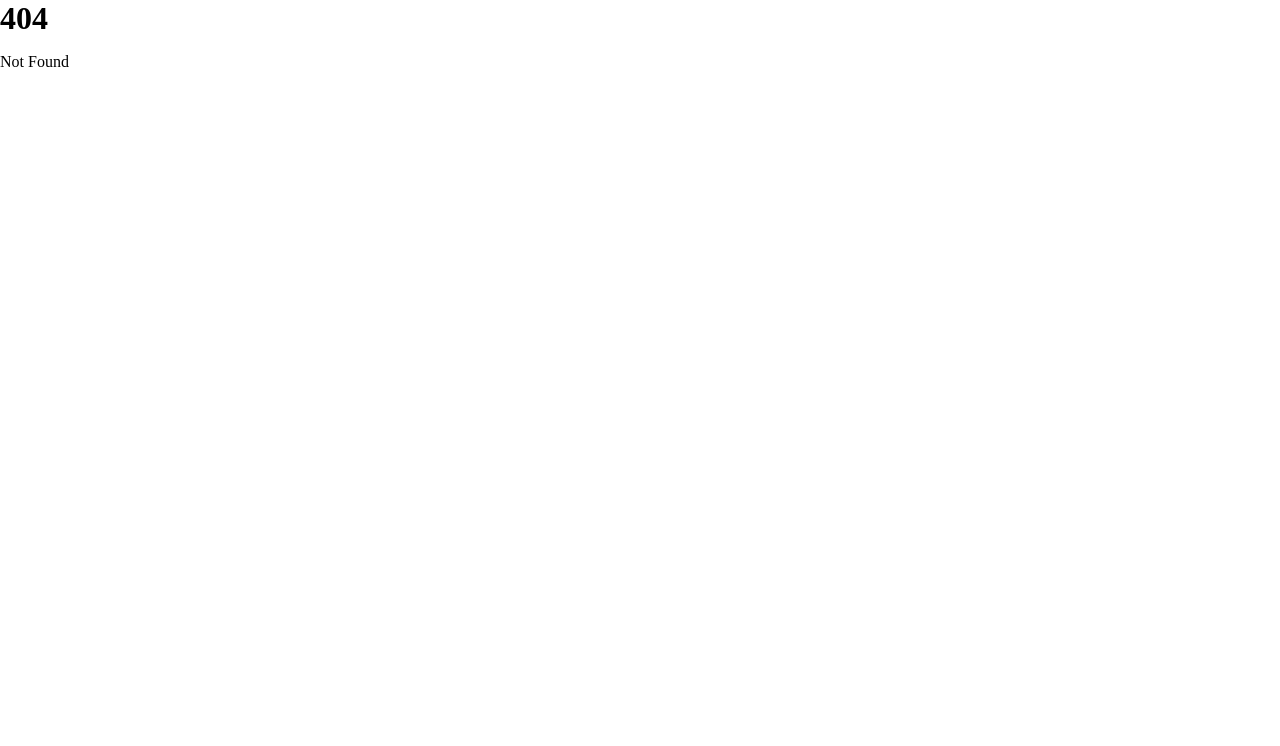
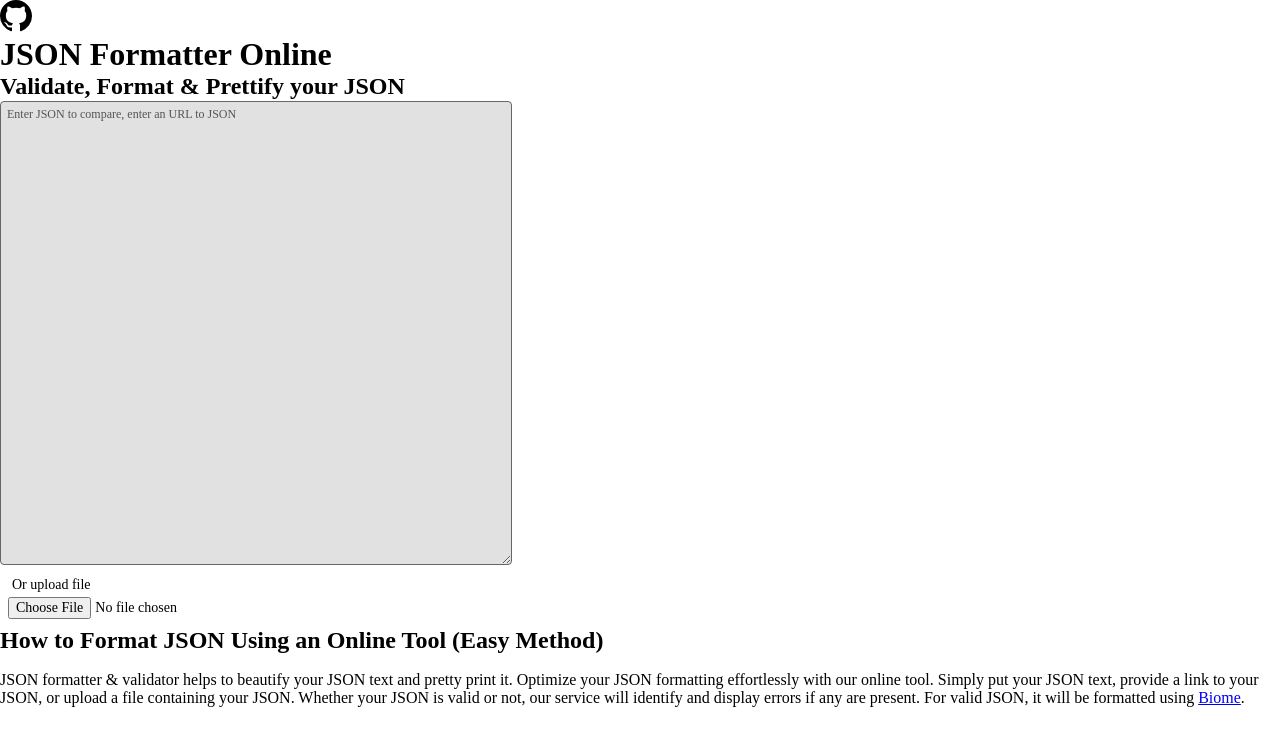
Before and after one commit to lambda-direct/difff, a SvelteKit app: page /formatter in a window 1280 px wide. Before the commit this address had no page. Shown: the top 746 px of the page. Built offline with nearby package versions, Linux system fonts and the light colour scheme.

Commit message:
add: footer with links for tools

```diff
--- /dev/null
+++ b/src/lib/shared/Footer.svelte
@@ -0,0 +1,21 @@
+<script lang="ts">
+    import { page } from "$app/stores";
+    // TODO alias imports with ~
+    import { toolsRoutes } from "../../routes/routes";
+    const routesToShow = toolsRoutes.filter((route) => route.path !== $page.url.pathname);
+</script>
+
+<footer class="footer">
+    <ul>
+        {#each routesToShow as route}
+            <li>
+                <a href={route.path}>{route.name}</a>
+            </li>
+        {/each}
+    </ul>
+</footer>
+
+<style>
+    .footer {
+    }
+</style>
--- a/src/routes/+layout.svelte
+++ b/src/routes/+layout.svelte
@@ -1,5 +1,7 @@
 <script lang="ts">
+    import Footer from "$lib/shared/Footer.svelte";
     import "~/styles/index.css";
 </script>
 
 <slot />
+<Footer />
--- /dev/null
+++ b/src/routes/formatter/+page.svelte
@@ -0,0 +1,40 @@
+<script lang="ts">
+    import GitHubIcon from "$lib/icons/GitHubIcon.svelte";
+    import InputField from "$lib/shared/InputField.svelte";
+
+    let userInput: string | null = null;
+</script>
+
+<svelte:head>
+    <title>JSON Formatter Online Tool, Beautifier & Validator - Difff</title>
+
+    <meta
+        name="description"
+        content="Format & Validate JSON Online with difff.app. Our online tool provides JSON pretty print, beautifies, and converts text files effortlessly."
+    />
+</svelte:head>
+<header>
+    <a
+        href="https://github.com/lambda-direct/difff"
+        target="_blank"
+        title="Difff GitHub repository"
+        class="github-link"
+    >
+        <GitHubIcon />
+    </a>
+</header>
+<h1>JSON Formatter Online</h1>
+<main>
+    <h2>Validate, Format & Prettify your JSON</h2>
+    <InputField id={"leftField"} bind:userValue={userInput} />
+    <article>
+        <h2>How to Format JSON Using an Online Tool (Easy Method)</h2>
+        <p>
+            JSON formatter & validator helps to beautify your JSON text and pretty print it.
+            Optimize your JSON formatting effortlessly with our online tool. Simply put your JSON
+            text, provide a link to your JSON, or upload a file containing your JSON. Whether your
+            JSON is valid or not, our service will identify and display errors if any are present.
+            For valid JSON, it will be formatted using <a href="https://biomejs.dev/">Biome</a>.
+        </p>
+    </article>
+</main>
--- /dev/null
+++ b/src/routes/routes.ts
@@ -0,0 +1,11 @@
+type ToolsRoute = {
+    name: string;
+    path: string;
+};
+
+export const toolsRoutes: ToolsRoute[] = [
+    {
+        name: "Formatter",
+        path: "/formatter"
+    }
+];
```
Also changed, not shown: src/routes/formater/+page.svelte (deleted, +0 -8 lines), tsconfig.json (indentation only).
